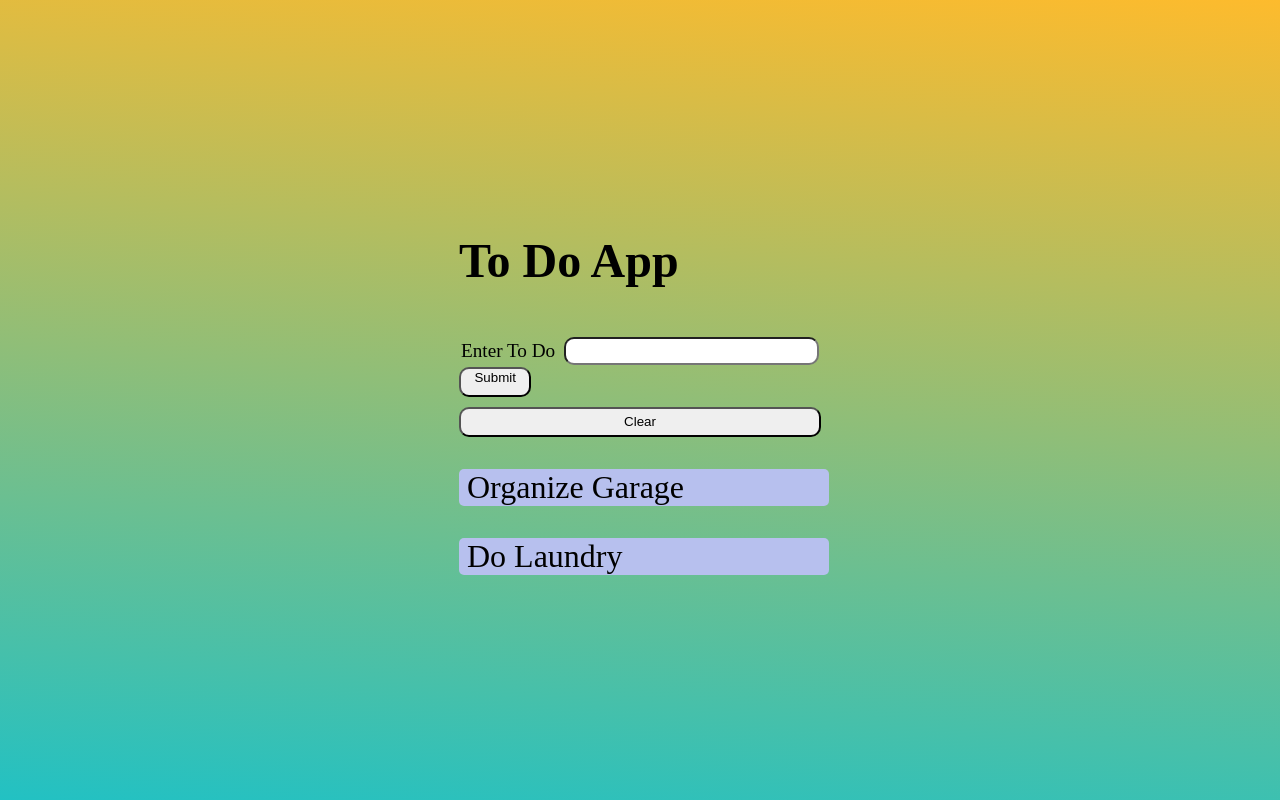
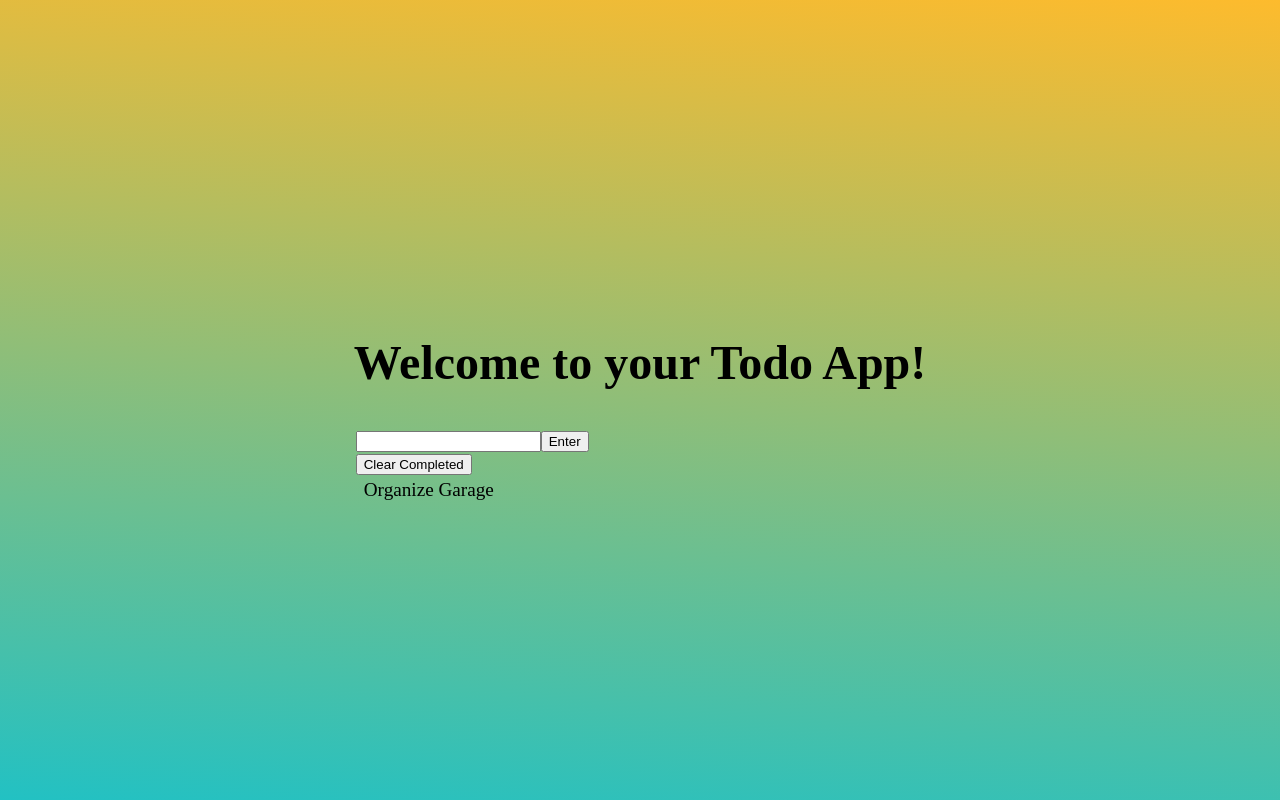
Before and after one commit to bloominstituteoftechnology/reducer-todo, a React (Create React App) app: page / in a window 1280 px wide. Built offline with nearby package versions, Linux system fonts and the light colour scheme; a web font is replaced by a local one.

Commit message:
fixed bugs

```diff
--- a/src/App.css
+++ b/src/App.css
@@ -27,7 +27,7 @@ font-size: 3rem;
 
 
 .task {
-    background-color:#B7C0EE;
+
     width: 100%;
     text-align: left;
     margin: 4px 0;
@@ -37,7 +37,7 @@ font-size: 3rem;
   }
 
   .task.completed {
-    background-color: rgb(104, 125, 231);
+
     text-decoration: line-through;
     color: #330C2F;
   }
@@ -50,10 +50,9 @@ font-size: 3rem;
 
   .submit-btn{
     border-radius: 10px;
-    width: 20%;
+    width: 100%;
     height: 30px;
-    display: flex;
-    justify-content: center;
+
 
   }
 
--- a/src/App.js
+++ b/src/App.js
@@ -1,21 +1,18 @@
 import React from 'react';
-import TodoList from './components/TodoList';
+import Todo from './components/Todo';
 import './App.css';
 
 
 
 function App() {
 
+  return (
+    <div>
+      <h2>Welcome to your Todo App!</h2>
 
-  return (
-    <div className="App">
-    <h2>To Do App</h2>
+      <Todo/>
+      </div>
 
-     <TodoList />
-
-
-
-    </div>
   );
 }
 
--- a/src/components/Todo.js
+++ b/src/components/Todo.js
@@ -1,26 +1,61 @@
-import React from "react";
-import {TOGGLE_TODO} from '../reducers/reducer';
+import React, {useReducer, useState} from 'react';
+import { reducer, initialState } from '../reducers/reducer';
+import {ADD_TODO, TOGGLE_COMPLETED, CLEAR_COMPLETED} from '../reducers/reducer';
 
 
-function Todo({ todo, dispatch }) {
-  const toggleCompleted = () => {
+
+function Todo () {
+
+    const [todos, dispatch] = useReducer(reducer, initialState)
+    const [formValue, setFormValue] = useState('');
+
+    const addTodo = event => {
+      event.preventDefault();
+      dispatch({
+          type: ADD_TODO,
+          payload: {item: formValue}
+      })
+      setFormValue('');
+  }
+
+  const onChange = e => {
+      setFormValue(e.target.value)
+  }
+
+  const markComplete = id => event => {
+    event.preventDefault();
     dispatch({
-      type: TOGGLE_TODO,
-      payload: todo.id
-    });
-  };
+        type: TOGGLE_COMPLETED,
+        payload: {item_id: id}
+    })
+}
 
-  return (
-    <>
-      <div
-        onClick={toggleCompleted}
-        className={`task${todo.completed ? "completed" : ""}`}
-        style={{ textDecoration: todo.completed ? "line-through" : "" }}
-      >
-        <p>{todo.item}</p>
-      </div>
-    </>
-  );
+const clearCompleted = event => {
+    event.preventDefault();
+    dispatch({
+        type: CLEAR_COMPLETED
+    })
+}
+
+    return (
+        <div className="search-text" >
+            <form >
+                <input value={formValue} onChange={onChange} type='text' />
+                <button onClick={addTodo} type='submit'>Enter</button>
+            </form>
+            <button onClick={clearCompleted}>Clear Completed</button>
+              {todos ? todos.map (todo => (
+                <p className={`task${todo.completed ? "completed" : ""}`}
+                style={{ textDecoration: todo.completed ? "line-through" : "" }}
+                key={todo.id} onClick ={
+                  markComplete(todo.id)
+                }>{todo.item}</p>
+              ))
+            : null
+            }
+
+        </div>
+    )
 }
 
 export default Todo;
--- a/src/components/TodoForm.js
+++ b/src/components/TodoForm.js
@@ -1,52 +1,28 @@
-import React, { useState, useReducer } from "react";
-import { initialState, taskReducer } from '../reducers/reducer';
-import { ADD_TODO, DELETE_TODO  } from '../reducers/reducer';
+import React, { useState } from "react";
+// import { Reducer, initialState } from "../reducers/Reducer";
 
+const TodoForm = props => {
+  const [name, setName] = useState("");
 
+  const handleChanges = e => {
+    setName(e.target.value);
+  };
 
+  const submitItem = e => {
+    e.preventDefault();
+    setName("");
+  };
 
-const TodoForm = () => {
-const [ todo, setTodo] = useState ("");
-const [ state, dispatch ] = useReducer(taskReducer, initialState)
-
-const handleChanges = event => {
-    setTodo(event.target.value);
+  return (
+    <form onSubmit={submitItem}>
+      <input  type="text" value={name} name="name" onChange={handleChanges} />
+      <button
+        onClick={() => props.dispatch({ type: "ADD_ITEM", payload: name })}
+      >
+        Add
+      </button>
+    </form>
+  );
 };
 
-const submitForm = event => {
-    event.preventDefault();
-    dispatch({
-        type: ADD_TODO,
-        payload: todo
-      });
-      setTodo("");
-};
-
-const handleDelete = event => {
-    event.preventDefault();
-    dispatch({ type: DELETE_TODO });
-};
-
-
-
-return (
-        <form onSubmit={submitForm}>
-
-            <label className="search-text"htmlFor= "todo">Enter To Do {state.todo}</label>
-            <input
-            className="search-text"
-            type="text"
-            name="newToDo"
-            value={todo}
-            onChange={handleChanges}
-            />
-
-            <button className="submit-btn">Submit</button>
-            <button className="delete-btn" onClick = {handleDelete} >Clear</button>
-        </form>
-        )
-}
-
-
-
 export default TodoForm;
--- a/src/components/TodoList.js
+++ /dev/null
@@ -1,22 +0,0 @@
-import React, { useReducer } from "react";
-import { taskReducer, initialState } from "../reducers/reducer";
-import Todo from "./Todo";
-import TodoForm from "./TodoForm";
-
-
-const TodoList = () => {
-  const [state, dispatch] = useReducer(taskReducer, initialState);
-
-
-
-  return (
-    <div className="list">
-     <TodoForm dispatch={dispatch} />
-      {state.map(todo => {
-        return <Todo key={todo.id} todo={todo} dispatch={dispatch} />;
-      })}
-    </div>
-  );
-};
-
-export default TodoList;
--- a/src/reducers/reducer.js
+++ b/src/reducers/reducer.js
@@ -1,42 +1,44 @@
+export const initialState = [{
 
-
-export const initialState = [
-    {
       item: 'Organize Garage',
       completed: false,
       id: 1
 
-    },
-    {
-      item: 'Do Laundry',
-      completed: false,
-      id: 2
-    },
+    }
   ];
 
+
 export const ADD_TODO = 'ADD_TODO';
-export const TOGGLE_TODO = 'TOGGLE_TODO';
-export const DELETE_TODO = 'DELETE_TODO';
+export const TOGGLE_COMPLETED = 'TOGGLE_COMPLETED';
+export const CLEAR_COMPLETED = 'CLEAR_COMPLETED';
 
 
-  export const taskReducer = (state= initialState, action) =>{
+export const reducer = (state= initialState, action) =>{
     switch (action.type) {
         case ADD_TODO:
           return [
             ...state,
-          { item: action.payload, completed: false, id: Date.now() }
+            {
+              item: action.payload.item,
+              id: Date.now(),
+              completed: false
+            }
           ];
-      case TOGGLE_TODO:
+        case TOGGLE_COMPLETED:
           return state.map(todo => {
-        if (todo.id === action.payload) {
-          return { ...todo, completed: !todo.completed };
+              if(todo.id === action.payload.item_id){
+                  return {item: todo.item, completed: !todo.completed, id: todo.id}
               }
-        return todo;
-      });
-      case DELETE_TODO:
-        return state.filter(todo => !todo.completed);
+              return todo
+          })
+        case CLEAR_COMPLETED:
+          return state.filter(todo => {
+              if(todo.completed === false){
+                  return todo
+              }
+              return null
+          })
           default:
             return state;
-
     }
-  };
+  }
```
Lines whose indentation alone changed are shown as unchanged.
